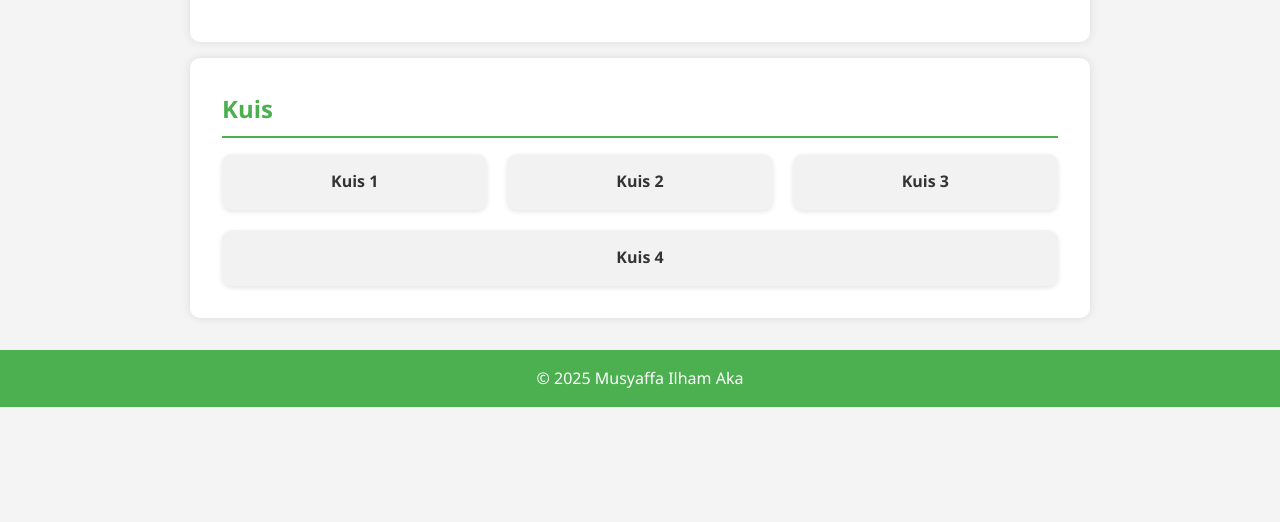
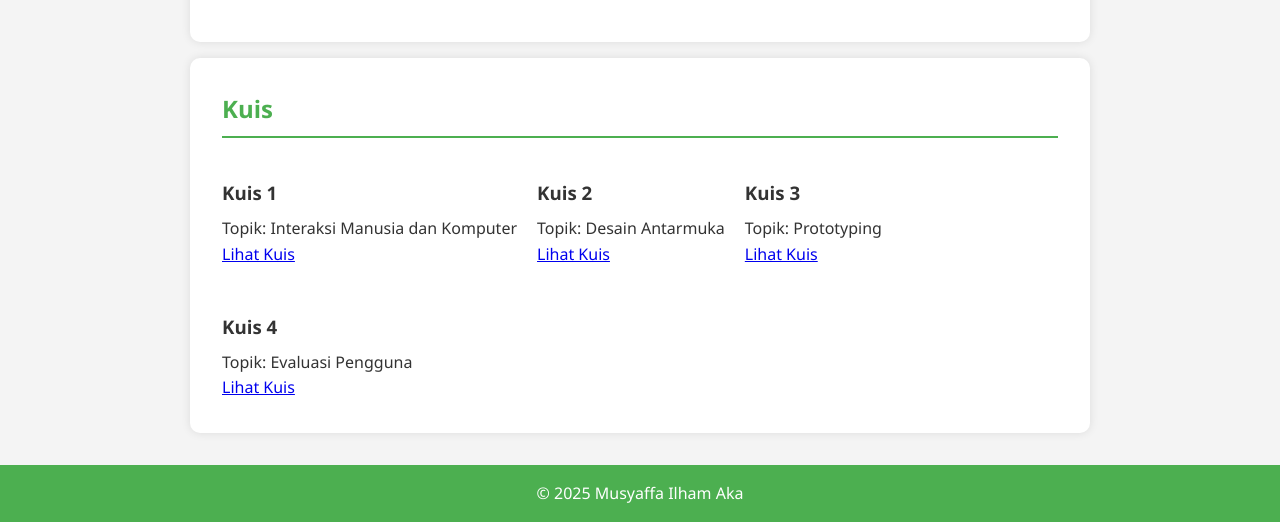
Before and after one commit to 2413025029/Website-Portofolio, a plain HTML site: page index.html in a window 1280 px wide. Shown: the part 2469-2991 px from the top of the page. Before the commit the page ends 2876 px from the top, so only its background shows below. Drawn offline with Linux system fonts and the light colour scheme.

Commit message:
Update index.html

```diff
--- a/index.html
+++ b/index.html
@@ -37,22 +37,31 @@
   </section>
 
   <section id="kuis">
-  <h2>Kuis</h2>
+  <h2 class="section-title">Kuis</h2>
   <div class="kuis-container">
-    <div class="kuis-item">
-      <a href="https://drive.google.com/your-link-1" target="_blank">Kuis 1</a>
+    <div class="kuis-card">
+      <h3>Kuis 1</h3>
+      <p>Topik: Interaksi Manusia dan Komputer</p>
+      <a href="https://drive.google.com/your-link-1" target="_blank">Lihat Kuis</a>
     </div>
-    <div class="kuis-item">
-      <a href="https://drive.google.com/your-link-2" target="_blank">Kuis 2</a>
+    <div class="kuis-card">
+      <h3>Kuis 2</h3>
+      <p>Topik: Desain Antarmuka</p>
+      <a href="https://drive.google.com/your-link-2" target="_blank">Lihat Kuis</a>
     </div>
-    <div class="kuis-item">
-      <a href="https://drive.google.com/your-link-3" target="_blank">Kuis 3</a>
+    <div class="kuis-card">
+      <h3>Kuis 3</h3>
+      <p>Topik: Prototyping</p>
+      <a href="https://drive.google.com/your-link-3" target="_blank">Lihat Kuis</a>
     </div>
-    <div class="kuis-item">
-      <a href="https://drive.google.com/your-link-4" target="_blank">Kuis 4</a>
+    <div class="kuis-card">
+      <h3>Kuis 4</h3>
+      <p>Topik: Evaluasi Pengguna</p>
+      <a href="https://drive.google.com/your-link-4" target="_blank">Lihat Kuis</a>
     </div>
   </div>
 </section>
+
 
   <footer>
     <p>© 2025 Musyaffa Ilham Aka</p>
```
